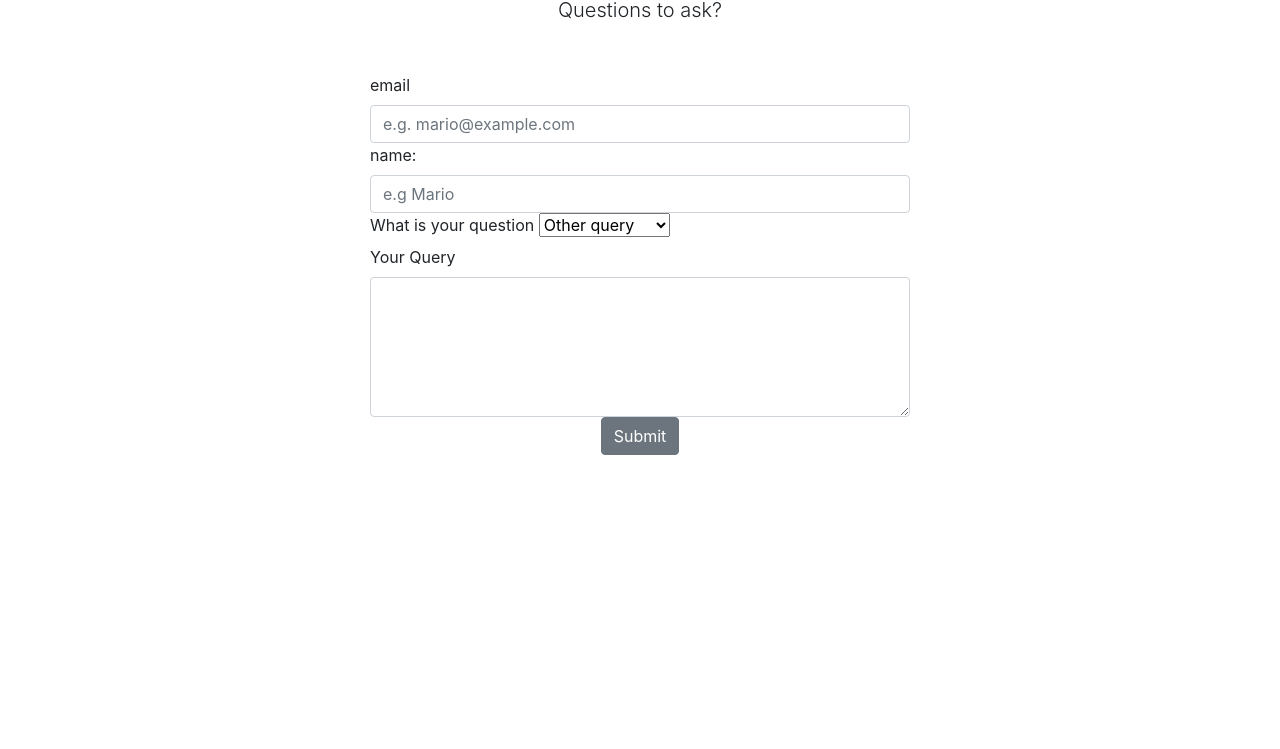
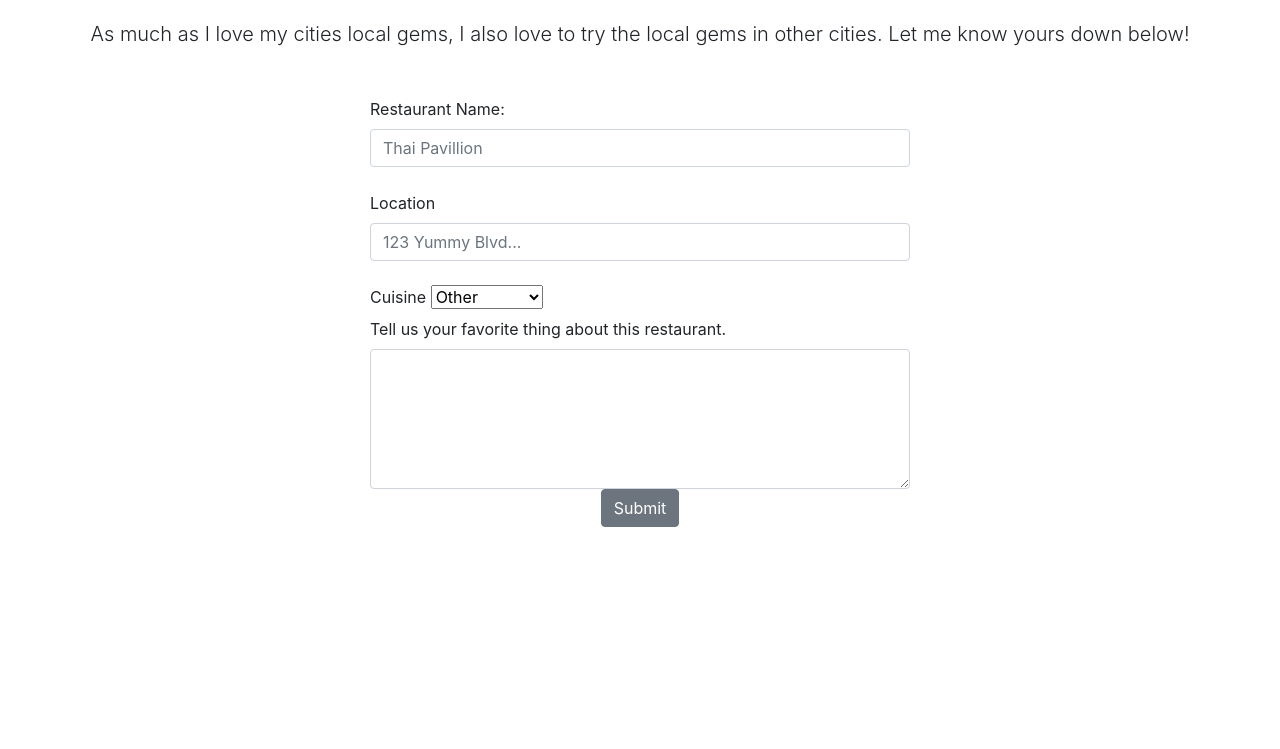
Before and after one commit to efriedin/Week-9-Coding-Project, a website: page form.html in a window 1280 px wide. Shown: the part 51-800 px from the top of the page. Drawn offline with nearby package versions, Linux system fonts and the light colour scheme.

Commit message:
Finzalized form

```diff
--- a/form.html
+++ b/form.html
@@ -13,27 +13,33 @@
     <section id="contact">
         <div class="container-lg">
             <div class="text-center">
-                <h2>Get in Touch</h2>
-                <p class="lead">Questions to ask?</p>
+                <h2>Share Your Local Gems</h2> <br />
+                <p class="lead">As much as I love my cities local gems, I also love to try the local gems in other cities. Let me know yours down below!</p>
             </div>
 
             <div class="row justify-content-center my-5">
                 <div class="col-lg-6">
-                    <form>
-                        <label for="email" class="form-label">email</label>
-                        <input type="email" class="form-control" id="email" placeholder="e.g. mario@example.com">
+                    <form action="file:///C:/Users/erinf/Documents/Front%20End%20Web%20Development%202023/Week%209%20Project/index.html">
+                        <label for="name" class="form-label">Restaurant Name:</label>
+                        <input type="name" class="form-control" id="name" placeholder="Thai Pavillion"><br />
 
-                        <label for="name" class="form-label">name:</label>
-                        <input type="text" class="form-control" id="name" placeholder="e.g Mario">
+                        <label for="name" class="form-label">Location</label>
+                        <input type="text" class="form-control" id="name" placeholder="123 Yummy Blvd..."><br/>
 
-                        <label for="subject" class="form-label">What is your question</label>
+                        <label for="subject" class="form-label">Cuisine</label>
                         <select class="form-select" id="subject">
-                            <option value="pricing" selected>Pricing query</option>
-                            <option value="content" selected>Content query</option>
-                            <option value="other" selected>Other query</option>
+                            <option value="other" selected>American</option>
+                            <option value="other" selected>Mexican</option>
+                            <option value="other" selected>Italian</option>
+                            <option value="other" selected>Chinese</option>
+                            <option value="other" selected>Japanese</option>
+                            <option value="other" selected>Indian</option>
+                            <option value="other" selected>Thai</option>
+                            <option value="other" selected>Vietnamese</option>
+                            <option value="other" selected>Other</option>
                         </select> <br />
 
-                        <label for="query" class="form-label">Your Query</label>
+                        <label for="query" class="form-label">Tell us your favorite thing about this restaurant.</label>
                         <textarea id="query" class="form-control" style="height: 140px"></textarea>
 
                         <div class="mb-4 text-center">
```
Also changed, not shown: Gems.html (+6 -6 lines), index.html (+22 -23 lines).
